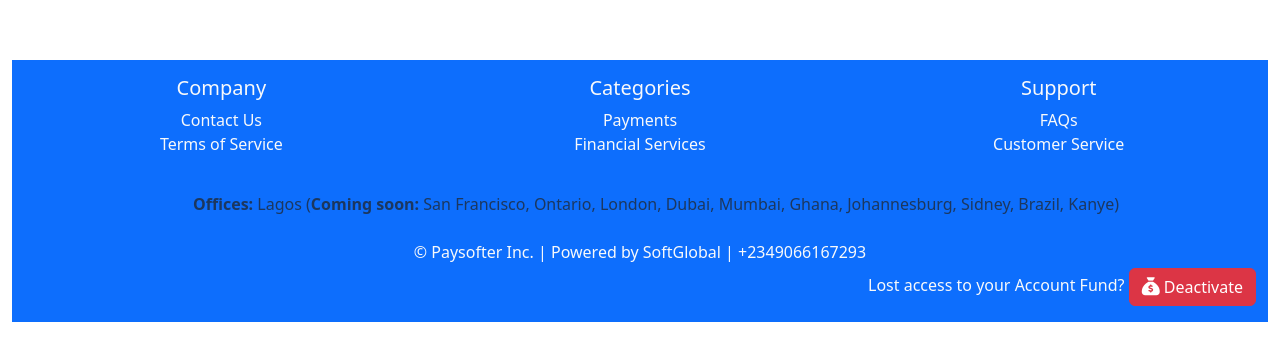
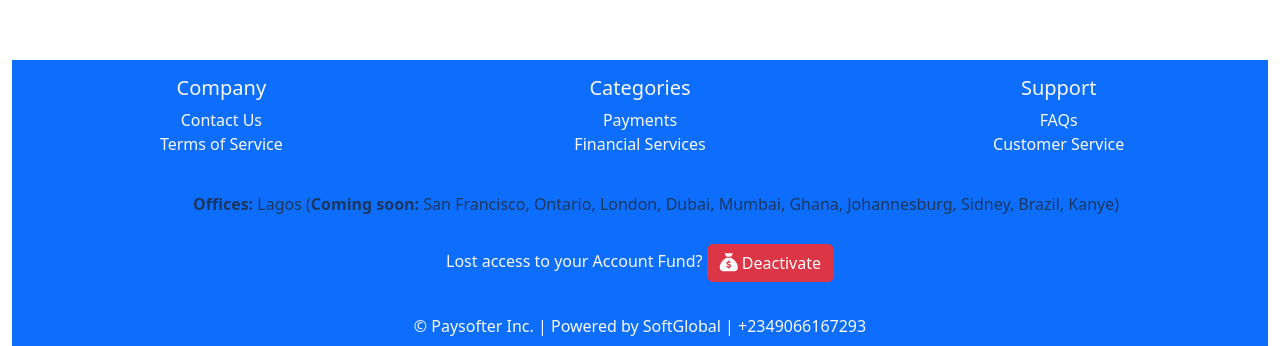
Before and after one commit to syntaxland/frontend-paysofter, a React (Create React App) app: page /edit-review in a window 1280 px wide. Shown: the part 642-988 px from the top of the page. Before the commit the page ends 964 px from the top, so only its background shows below. Built offline with nearby package versions, Linux system fonts and the light colour scheme.

Commit message:
new update

```diff
--- a/src/components/Footer.js
+++ b/src/components/Footer.js
@@ -57,13 +57,9 @@
             </ul>
           </Col>
         </Row>
+
         <Row>
-          <Col className="text-center py-1">
-            &copy; Paysofter Inc. | Powered by SoftGlobal | +2349066167293
-          </Col>
-        </Row>
-        <Row>
-          <Col className="d-flex justify-content-end">
+          <Col className="d-flex justify-content-center text-center py-2">
             <p>
               Lost access to your Account Fund?{" "}
               <Button
@@ -91,6 +87,11 @@
             </Modal>
           </Col>
         </Row>
+        <Row>
+          <Col className="text-center py-2">
+            &copy; Paysofter Inc. | Powered by SoftGlobal | +2349066167293
+          </Col>
+        </Row>
       </Container>
     </footer>
   );
```
